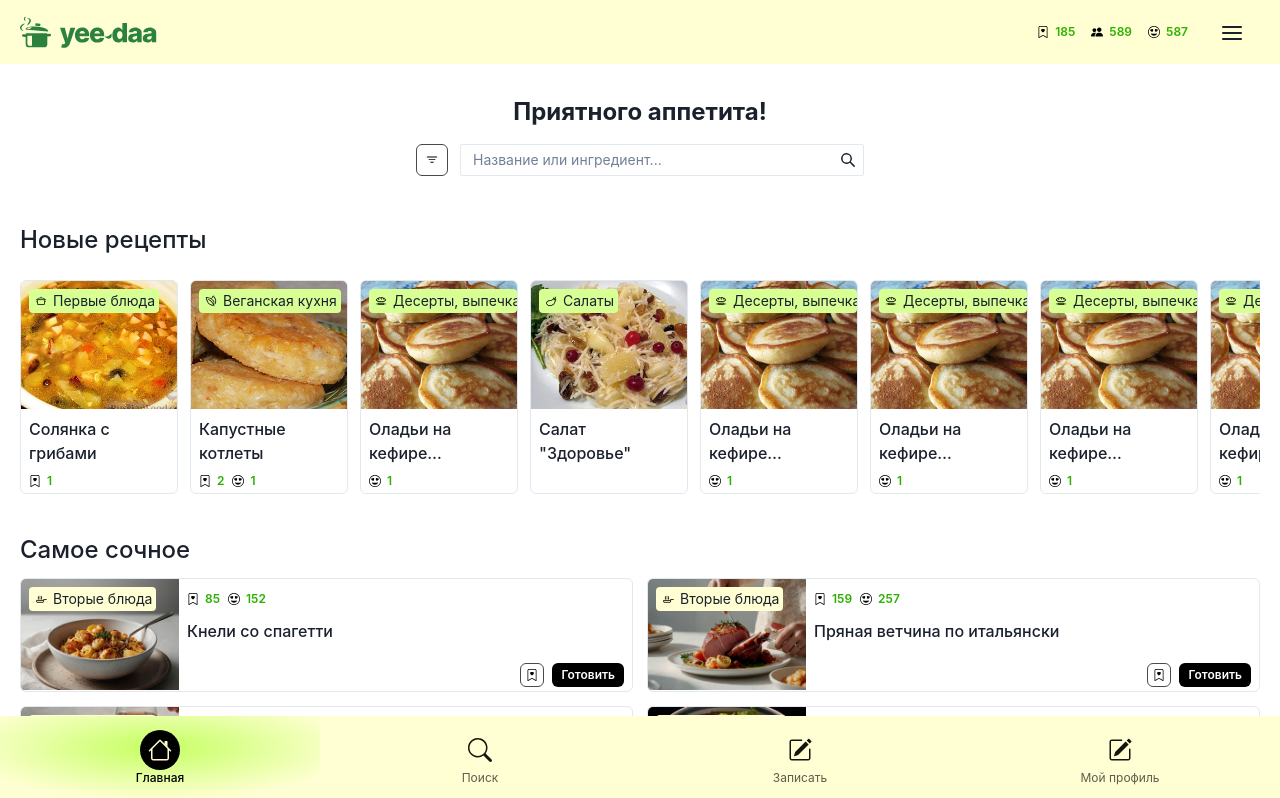
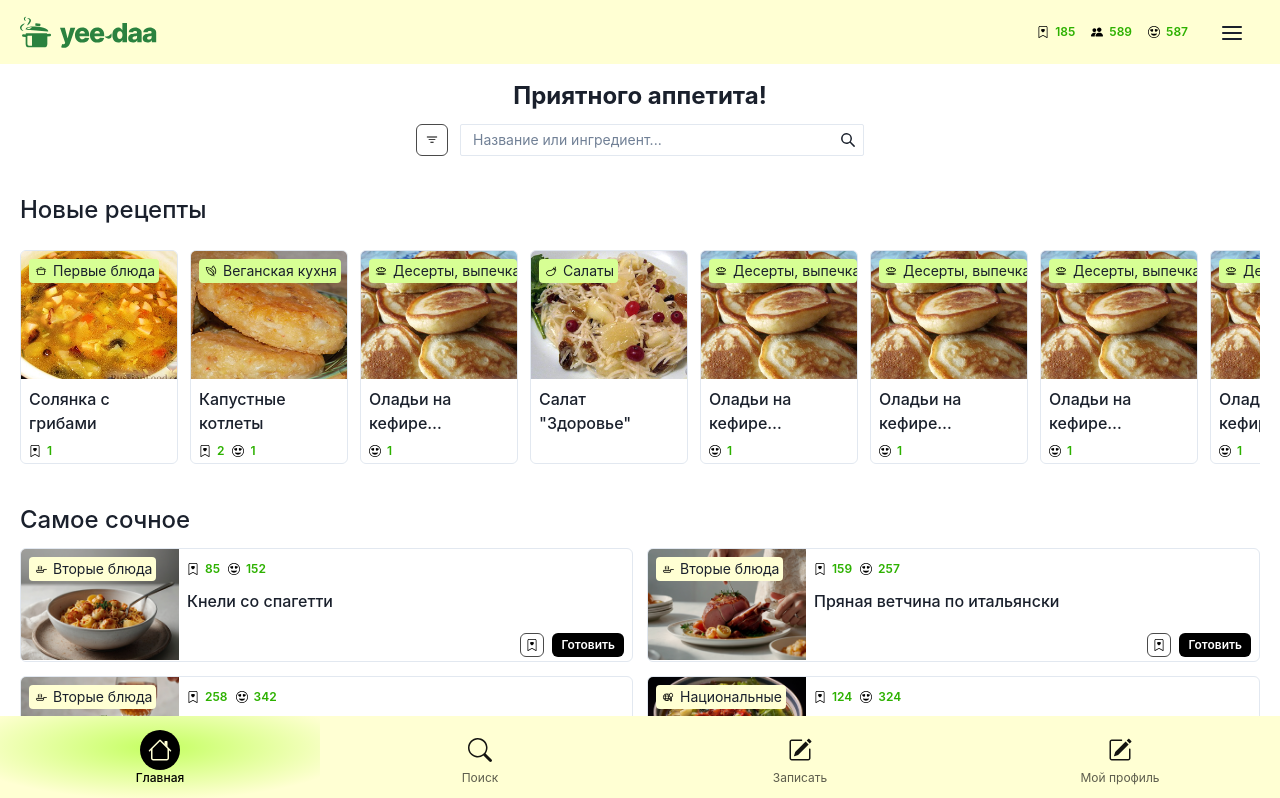
Before and after one commit to ClevertecFrontendLab/sergioivanov008, a React (Vite) app: page / in a window 1280 px wide. Shown: the top 798 px of the page. Built offline with nearby package versions, Linux system fonts and the light colour scheme.

Commit message:
refactor(pageheadersection): change style

```diff
--- a/src/components/page-header-section/PageHeaderSection.tsx
+++ b/src/components/page-header-section/PageHeaderSection.tsx
@@ -6,11 +6,11 @@ import { TITLES } from '~/constants';
 export function PageHeaderSection() {
     return (
         <Flex
-            gap={{ base: '16px', lg: '32px' }}
+            gap={{ base: '12px', lg: '32px' }}
             direction='column'
             align='center'
-            mt='32px'
-            mb='48px'
+            mt={{ base: '16px', lg: '32px' }}
+            mb={{ base: '32px', md: '38px', lg: '48px' }}
             mx='auto'
         >
             <Heading
```
